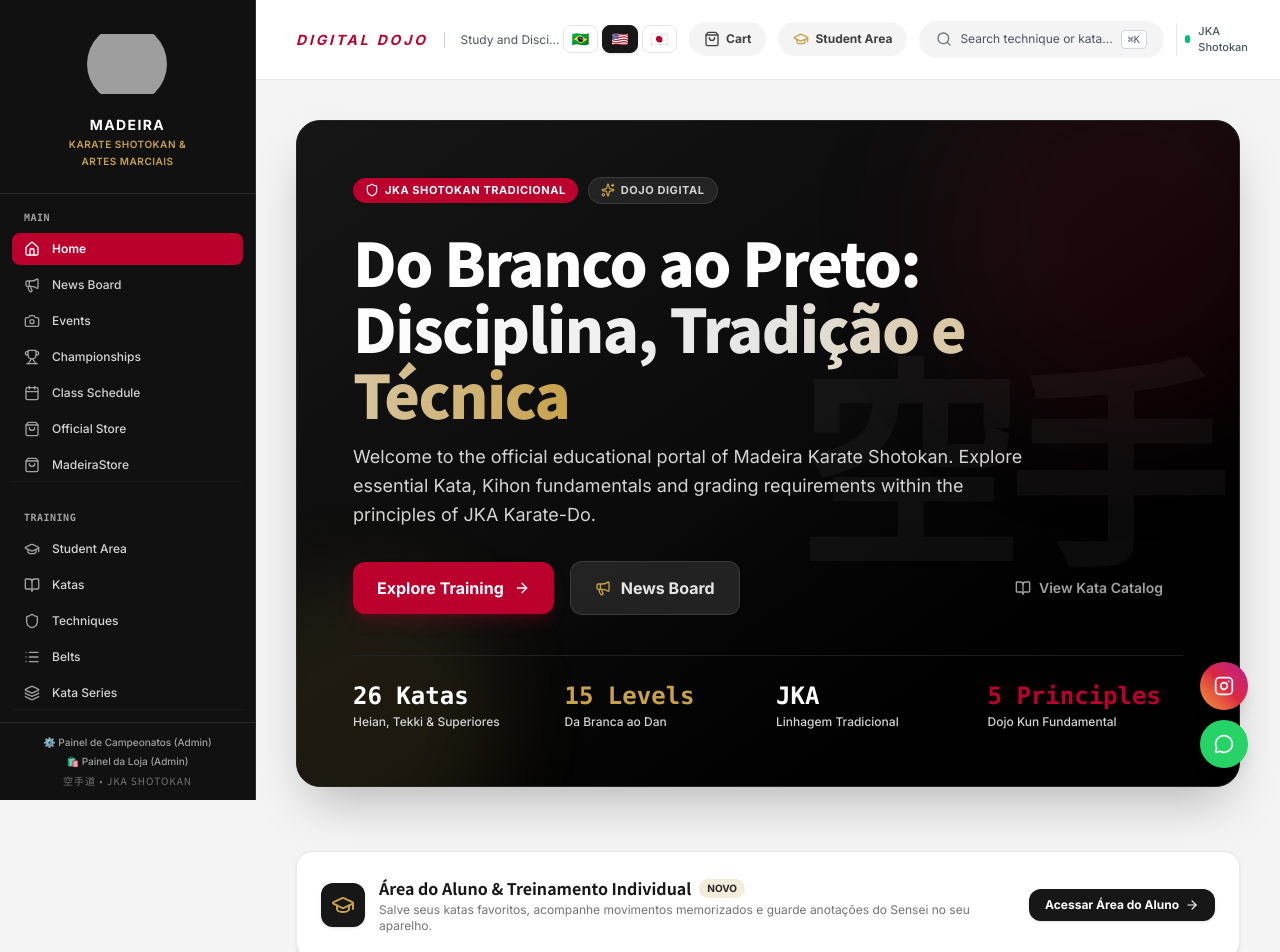
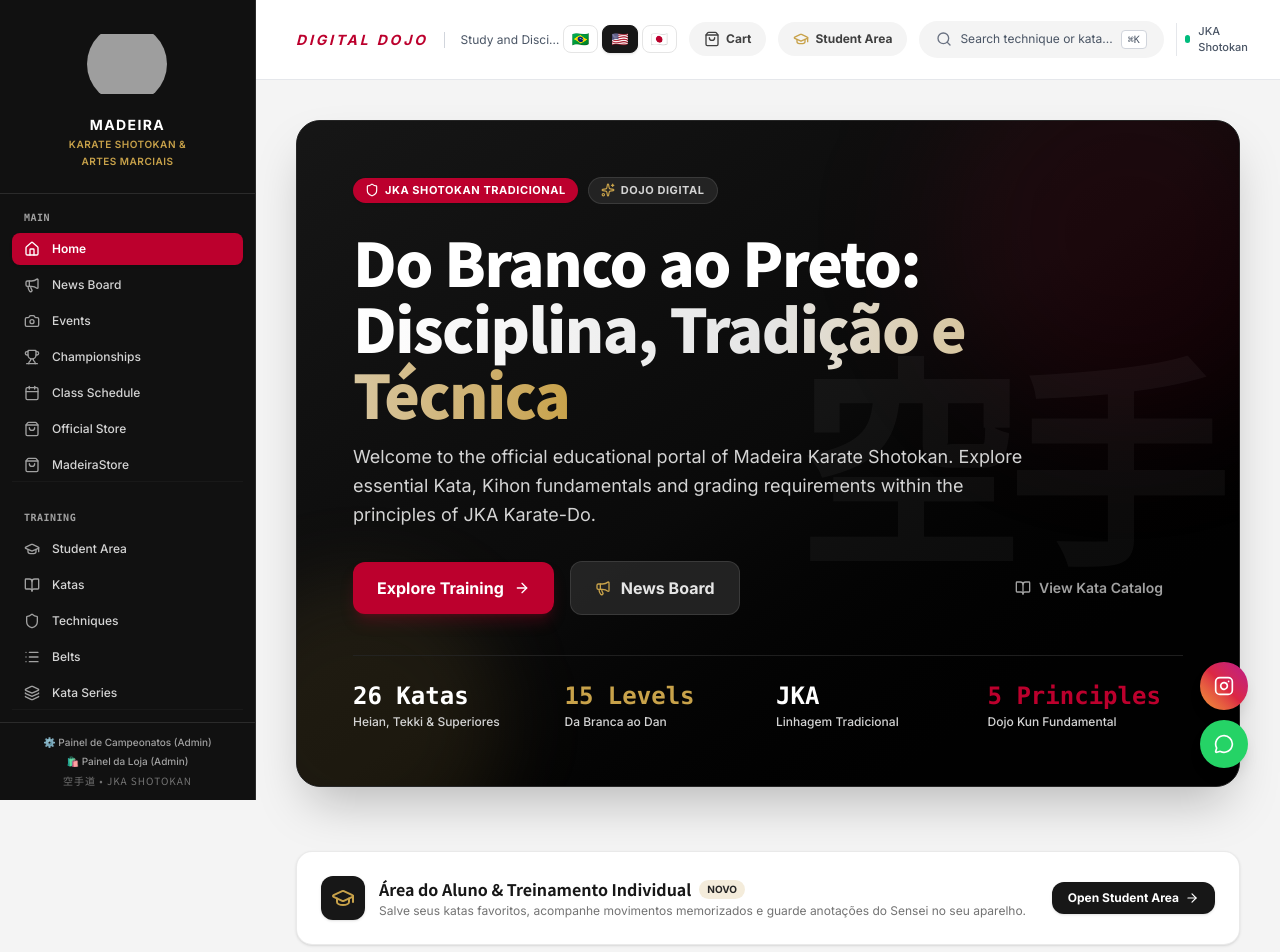
Before and after one commit to CMOURASIGA/webappshotokanmadeira, a React (Vite) app: page / in a window 1280 px wide. Shown: the top 952 px of the page. Built offline with nearby package versions, Linux system fonts and the light colour scheme; no server answers; grey boxes are pictures that could not be loaded; a web font is replaced by a local one.

Commit message:
feat(i18n): translate student quick resume

```diff
--- a/src/components/home/StudentQuickResumeSection.tsx
+++ b/src/components/home/StudentQuickResumeSection.tsx
@@ -2,8 +2,15 @@ import { Link } from "react-router-dom";
 import { GraduationCap, Play, Star, ListChecks, ArrowRight, Clock, Award, Smartphone, ShieldCheck } from "lucide-react";
 import { useStudent } from "../../contexts/StudentContext";
 import { belts } from "../../data/mockData";
+import { useLanguage } from "../../i18n/LanguageContext";
 
 export function StudentQuickResumeSection() {
+  const { language } = useLanguage();
+  const copy = language === "en"
+    ? { continueStudy: "Continue Studying", recent: "Recently viewed", movements: "movements memorized", resume: "Resume", technique: "Technique", student: "Student Area", favorites: "favorites", exam: "Exam", saved: "Saved on this device", title: "Student Area & Individual Training", new: "New", intro: "Save favorite Kata, track memorized movements and keep Sensei notes on your device.", access: "Open Student Area" }
+    : language === "ja"
+    ? { continueStudy: "学習を続ける", recent: "最近見た内容", movements: "動作を記憶済み", resume: "再開", technique: "技術", student: "会員エリア", favorites: "お気に入り", exam: "審査", saved: "この端末に保存", title: "会員エリア・個人稽古", new: "新機能", intro: "お気に入りの形、覚えた動作、先生からのメモをこの端末に保存できます。", access: "会員エリアを開く" }
+    : { continueStudy: "{copy.continueStudy}", recent: "{copy.recent}", movements: "{copy.movements}", resume: "Retomar", technique: "Técnica", student: "Área do Aluno", favorites: "favoritos", exam: "Exame", saved: "{copy.saved}", title: "{copy.title}", new: "{copy.new}", intro: "{copy.intro}", access: "Acessar Área do Aluno" };
   const {
     lastStudy,
     getKataProgress,
@@ -74,7 +81,7 @@ export function StudentQuickResumeSection() {
                 to={lastStudy.type === "kata" ? `/katas/${lastStudy.id}` : `/techniques/${lastStudy.id}`}
                 className="inline-flex items-center justify-center gap-2 bg-karate-red hover:bg-red-700 text-white font-bold px-5 py-2.5 rounded-xl transition-all shadow-sm text-xs sm:text-sm flex-1 sm:flex-initial"
               >
-                <span>Retomar {lastStudy.type === "kata" ? "Kata" : "Técnica"}</span>
+                <span>{copy.resume} {lastStudy.type === "kata" ? "Kata" : copy.technique}</span>
                 <ArrowRight className="w-4 h-4" />
               </Link>
 
@@ -83,7 +90,7 @@ export function StudentQuickResumeSection() {
                 className="inline-flex items-center justify-center gap-1.5 px-4 py-2.5 rounded-xl border border-neutral-200 hover:bg-neutral-50 text-neutral-700 font-bold text-xs transition-colors"
               >
                 <GraduationCap className="w-4 h-4 text-karate-gold" />
-                <span>Área do Aluno</span>
+                <span>{copy.student}</span>
               </Link>
             </div>
 
@@ -91,12 +98,12 @@ export function StudentQuickResumeSection() {
               <div className="flex items-center gap-3">
                 <Link to="/student-area?tab=favorites" className="hover:text-karate-gold transition-colors flex items-center gap-1">
                   <Star className="w-3.5 h-3.5 fill-karate-gold text-karate-gold" />
-                  <span>{favorites.length} favoritos</span>
+                  <span>{favorites.length} {copy.favorites}</span>
                 </Link>
                 <span>•</span>
                 <Link to="/student-area?tab=exam" className="hover:text-emerald-600 transition-colors flex items-center gap-1">
                   <ListChecks className="w-3.5 h-3.5 text-emerald-600" />
-                  <span>Exame {currentExamBelt.name} ({examProgress.percentage}%)</span>
+                  <span>{copy.exam} {currentExamBelt.name} ({examProgress.percentage}%)</span>
                 </Link>
               </div>
 
@@ -134,7 +141,7 @@ export function StudentQuickResumeSection() {
               to="/student-area"
               className="inline-flex items-center gap-1.5 bg-neutral-900 hover:bg-black text-white px-4 py-2 rounded-xl text-xs font-bold transition-all shadow-sm"
             >
-              <span>Acessar Área do Aluno</span>
+              <span>{copy.access}</span>
               <ArrowRight className="w-3.5 h-3.5" />
             </Link>
           </div>
```
